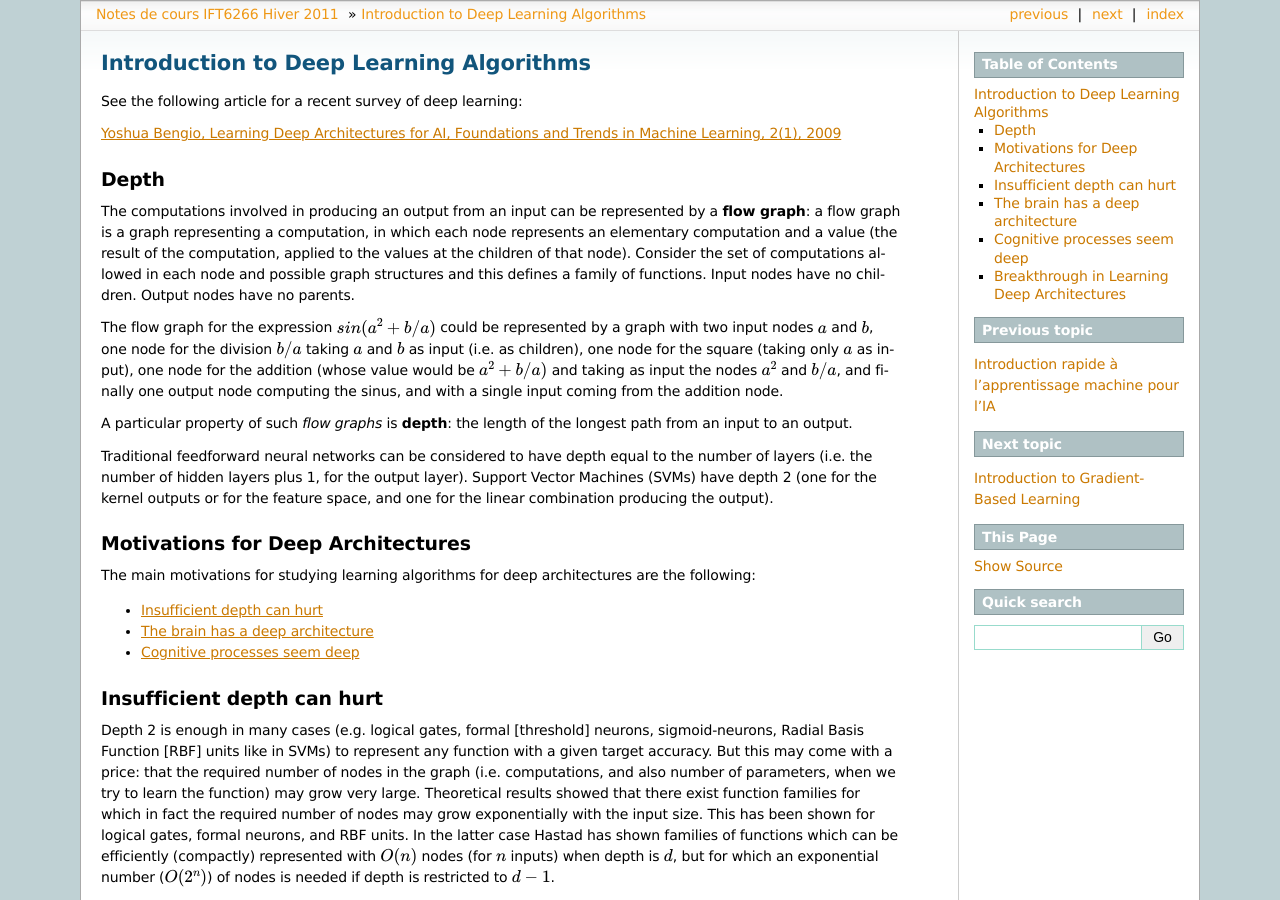
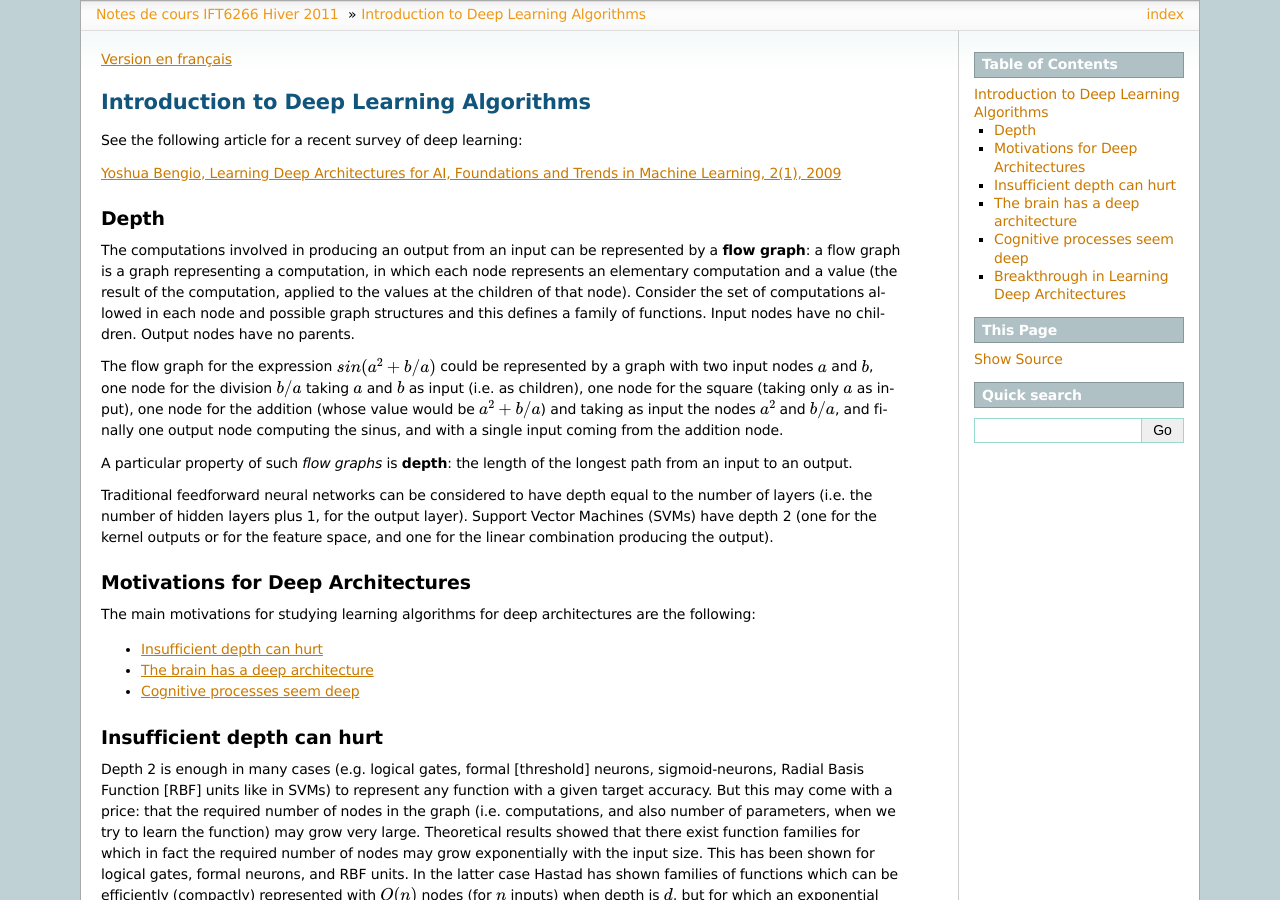
Before and after one commit to goodfeli/galatea, a Sphinx documentation site: the page built from notes_de_cours/doc/deepintro_en.txt, in a window 1280 px wide and 900 px high. Built offline with Sphinx 7.4.7, drawn with Linux system fonts in a browser that asks for light colours; formulas are drawn with MathJax 3; some of the changed text lies outside the part shown.

Commit message:
Translation of deepintro

```diff
--- a/notes_de_cours/doc/contents_en.txt
+++ b/notes_de_cours/doc/contents_en.txt
@@ -12,7 +12,7 @@
 
    plan
    mlintro_en
-   deepintro
+   deepintro_en
    gradient
    mlp
    deepchallenge
--- a/notes_de_cours/doc/contents_fr.txt
+++ b/notes_de_cours/doc/contents_fr.txt
@@ -12,7 +12,7 @@
 
    plan
    mlintro_fr
-   deepintro
+   deepintro_fr
    gradient
    mlp
    deepchallenge
--- a/notes_de_cours/doc/deepintro.txt
+++ b/notes_de_cours/doc/deepintro_en.txt
@@ -1,5 +1,6 @@
+.. _deepintro_en:
 
-.. _deepintro:
+:ref:`Version en français <deepintro_fr>`
 
 Introduction to Deep Learning Algorithms
 ========================================
@@ -9,7 +10,7 @@
 `Yoshua Bengio, Learning Deep Architectures for AI, Foundations and Trends
 in Machine Learning, 2(1), 2009 <http://www.iro.umontreal.ca/%7Elisa/publications2/index.php/publications/show/239>`_
 
-.. _depth:
+.. _depth_en:
 
 Depth
 -----
@@ -26,7 +27,7 @@
 could be represented by a graph with two input nodes :math:`a` and :math:`b`,
 one node for the division :math:`b/a` taking :math:`a` and :math:`b` as input
 (i.e. as children), one node for the square (taking only :math:`a` as input),
-one node for the addition (whose value would be :math:`a^2+b/a)` and
+one node for the addition (whose value would be :math:`a^2+b/a`) and
 taking as input the nodes :math:`a^2` and :math:`b/a`,
 and finally one output node computing the sinus, and with a single
 input coming from the addition node.
@@ -39,7 +40,7 @@
 Support Vector Machines (SVMs) have depth 2 (one for the kernel outputs or for the
 feature space, and one for the linear combination producing the output).
 
-.. _motivations:
+.. _motivations_en:
 
 Motivations for Deep Architectures
 ----------------------------------
@@ -50,7 +51,7 @@
 * `The brain has a deep architecture`_
 * `Cognitive processes seem deep`_
 
-.. _insufficientdepth:
+.. _insufficientdepth_en:
 
 Insufficient depth can hurt
 ---------------------------
@@ -79,7 +80,7 @@
 of structure exists in the underlying function to be represented. If there
 was no structure whatsoever, it would not be possible to generalize well.
 
-.. _brain:
+.. _brain_en:
 
 The brain has a deep architecture
 ---------------------------------
@@ -95,7 +96,7 @@
 Given the huge number of neurons, this is still a very efficient (exponentially efficient)
 representation.
 
-.. _cognition:
+.. _cognition_en:
 
 Cognitive processes seem deep
 -----------------------------
@@ -110,7 +111,7 @@
 only a small fraction of all possible words/concepts are applicable to a particular input
 (say a visual scene).
 
-.. _breakthrough:
+.. _breakthrough_en:
 
 Breakthrough in Learning Deep Architectures
 -------------------------------------------
@@ -126,10 +127,12 @@
 * Hinton, G. E., Osindero, S. and Teh, Y.,
   `A fast learning algorithm for deep belief nets <http://www.cs.toronto.edu/%7Ehinton/absps/fastnc.pdf>`_
   Neural Computation 18:1527-1554, 2006
+
 * Yoshua Bengio, Pascal Lamblin, Dan Popovici and Hugo Larochelle,
   `Greedy Layer-Wise Training of Deep Networks <http://www.iro.umontreal.ca/%7Elisa/publications2/index.php/publications/show/190>`_,
   in J. Platt et al. (Eds), Advances in Neural Information Processing Systems 19 (NIPS 2006), pp. 153-160, MIT Press, 2007
-    * Marc'Aurelio Ranzato, Christopher Poultney, Sumit Chopra and Yann LeCun
+
+* Marc'Aurelio Ranzato, Christopher Poultney, Sumit Chopra and Yann LeCun,
   `Efficient Learning of Sparse Representations with an Energy-Based Model <http://yann.lecun.com/exdb/publis/pdf/ranzato-06.pdf>`_,
   in J. Platt et al. (Eds), Advances in Neural Information Processing Systems (NIPS 2006), MIT Press, 2007
 
--- a/notes_de_cours/doc/gradient.txt
+++ b/notes_de_cours/doc/gradient.txt
@@ -179,7 +179,7 @@
 and we wish to compute it as well as its derivative (gradient) w.r.t. some of its
 arguments. We will decompose the computation of the function in terms of
 elementary computations for which partial derivatives are easy to compute,
-forming a *flow graph* (as already discussed :ref:`there <depth>`).
+forming a *flow graph* (as already discussed :ref:`there <depth_en>`).
 A flow graph is an acyclic graph where each node represents the result
 of a computation that is performed using the values associated with
 connected nodes of the graph. It has input nodes (with no predecessors)
--- a/notes_de_cours/doc/plan.txt
+++ b/notes_de_cours/doc/plan.txt
@@ -11,7 +11,7 @@
 `6 janvier`_        Intro au cours          `plan de cours <http://cours.iro.umontreal.ca/file.php/507/plan_H11.pdf>`_ .
 
                     Intro à                 `diapos. <http://www.iro.umontreal.ca/~pift6266/H10/intro_diapos.pdf>`_ .
-                    l'apprentissage         Notes introductoires sur :ref:`l'apprentissage <mlintro>`,
+                    l'apprentissage         Notes introductoires sur :ref:`l'apprentissage <mlintro_fr>`,
                                             Sec. 1 et 2 de `Scaling Learning Algorithms towards AI <http://www.iro.umontreal.ca/%7Elisa/publications2/index.php/publications/show/4>`_.
 
 ==================  ======================  ===============================================================================================
```
Also changed, not shown: notes_de_cours/doc/deepintro_fr.txt (added, +199 -0 lines). Lines whose indentation alone changed are shown as unchanged.
